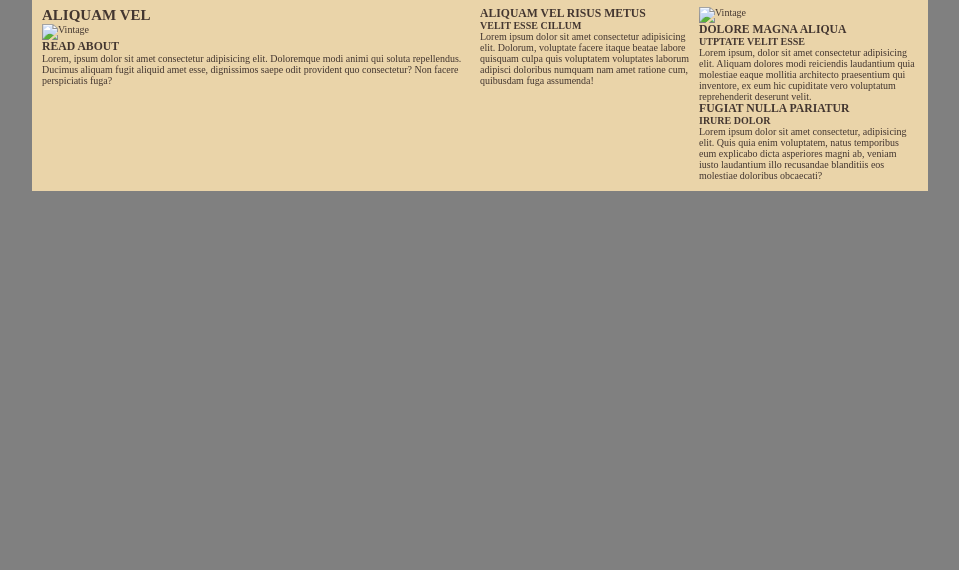
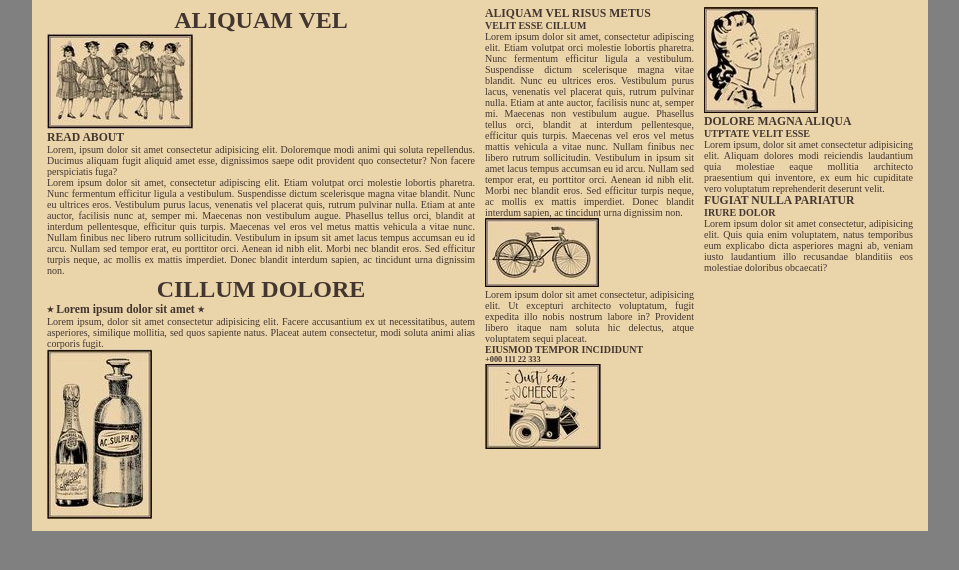
Before and after one commit to raulgaliciab/Old-Newspaper, a plain HTML site: page index.html in a window 1280 px wide. Shown: the part 74-644 px from the top of the page, without its empty margins (160-1119 px from the left). Drawn offline with Linux system fonts and the light colour scheme; a web font is replaced by a local one.

Commit message:
Acomodando el main

```diff
--- a/css/styles.css
+++ b/css/styles.css
@@ -19,6 +19,16 @@ header {
   padding-top: 20px;
   background-color: var(--main-color);
   color: var(--main-font);
+}
+article {
+  padding: 0 5px;
+}
+h2 {
+  text-align: center;
+  font-size: 2.4rem;
+}
+p {
+  text-align: justify;
 }
 .header__title {
   display: flex;
--- a/index.html
+++ b/index.html
@@ -28,27 +28,47 @@
   </header>
   <main class="content">
     <section class="content__column-1">
-      <article>
+      <article class="content__column-1--notice-1">
         <h2>ALIQUAM VEL</h2>
-        <img src="" alt="Vintage">
+        <img src="./assets/kidsplaying.jpeg" alt="Kids playing">
         <h3>READ ABOUT</h3>
         <p>Lorem, ipsum dolor sit amet consectetur adipisicing elit. Doloremque modi animi qui soluta repellendus. Ducimus aliquam fugit aliquid amet esse, dignissimos saepe odit provident quo consectetur? Non facere perspiciatis fuga?</p>
+        <p>Lorem ipsum dolor sit amet, consectetur adipiscing elit. Etiam volutpat orci molestie lobortis pharetra. Nunc fermentum
+        efficitur ligula a vestibulum. Suspendisse dictum scelerisque magna vitae blandit. Nunc eu ultrices eros. Vestibulum
+        purus lacus, venenatis vel placerat quis, rutrum pulvinar nulla. Etiam at ante auctor, facilisis nunc at, semper mi.
+        Maecenas non vestibulum augue. Phasellus tellus orci, blandit at interdum pellentesque, efficitur quis turpis. Maecenas
+        vel eros vel metus mattis vehicula a vitae nunc. Nullam finibus nec libero rutrum sollicitudin. Vestibulum in ipsum sit
+        amet lacus tempus accumsan eu id arcu. Nullam sed tempor erat, eu porttitor orci. Aenean id nibh elit. Morbi nec blandit
+        eros. Sed efficitur turpis neque, ac mollis ex mattis imperdiet. Donec blandit interdum sapien, ac tincidunt urna
+        dignissim non.</p>
       </article>
-      <article></article>
+      <article>
+        <h2>CILLUM DOLORE</h2>
+        <h3>⭑ Lorem ipsum dolor sit amet ⭑</h3>
+        <p>Lorem ipsum, dolor sit amet consectetur adipisicing elit. Facere accusantium ex ut necessitatibus, autem asperiores, similique mollitia, sed quos sapiente natus. Placeat autem consectetur, modi soluta animi alias corporis fugit.</p>
+        <img src="./assets/bottles.jpeg" alt="Bottles">
+      </article>
       <article></article>
     </section>
     <section class="content__column-2">
       <article>
         <h3>ALIQUAM VEL RISUS METUS</h3>
         <h4>VELIT ESSE CILLUM</h4>
-        <p>Lorem ipsum dolor sit amet consectetur adipisicing elit. Dolorum, voluptate facere itaque beatae labore quisquam culpa quis voluptatem voluptates laborum adipisci doloribus numquam nam amet ratione cum, quibusdam fuga assumenda!</p>
+        <p>Lorem ipsum dolor sit amet, consectetur adipiscing elit. Etiam volutpat orci molestie lobortis pharetra. Nunc fermentum efficitur ligula a vestibulum. Suspendisse dictum scelerisque magna vitae blandit. Nunc eu ultrices eros. Vestibulum purus lacus, venenatis vel placerat quis, rutrum pulvinar nulla. Etiam at ante auctor, facilisis nunc at, semper mi. Maecenas non vestibulum augue. Phasellus tellus orci, blandit at interdum pellentesque, efficitur quis turpis. Maecenas vel eros vel metus mattis vehicula a vitae nunc. Nullam finibus nec libero rutrum sollicitudin. Vestibulum in ipsum sit amet lacus tempus accumsan eu id arcu. Nullam sed tempor erat, eu porttitor orci. Aenean id nibh elit. Morbi nec blandit eros. Sed efficitur turpis neque, ac mollis ex mattis imperdiet. Donec blandit interdum sapien, ac tincidunt urna dignissim non.</p>
       </article>
-      <article></article>
-      <article></article>
+      <article>
+        <img src="./assets/bicycle.jpeg" alt="Bicycle">
+        <p>Lorem ipsum dolor sit amet consectetur, adipisicing elit. Ut excepturi architecto voluptatum, fugit expedita illo nobis nostrum labore in? Provident libero itaque nam soluta hic delectus, atque voluptatem sequi placeat.</p>
+      </article>
+      <article>
+        <h4>EIUSMOD TEMPOR INCIDIDUNT</h4>
+        <h5>+000 111 22 333</h5>
+        <img src="./assets/camera.jpeg" alt="Camera">
+      </article>
     </section>
     <section class="content__column-3">
       <article>
-        <img src="" alt="Vintage">
+        <img src="./assets/money.jpeg" alt="Counting Money">
         <h3>DOLORE MAGNA ALIQUA</h3>
         <h4>UTPTATE VELIT ESSE</h4>
         <p>Lorem ipsum, dolor sit amet consectetur adipisicing elit. Aliquam dolores modi reiciendis laudantium quia molestiae eaque mollitia architecto praesentium qui inventore, ex eum hic cupiditate vero voluptatum reprehenderit deserunt velit.</p>
```
